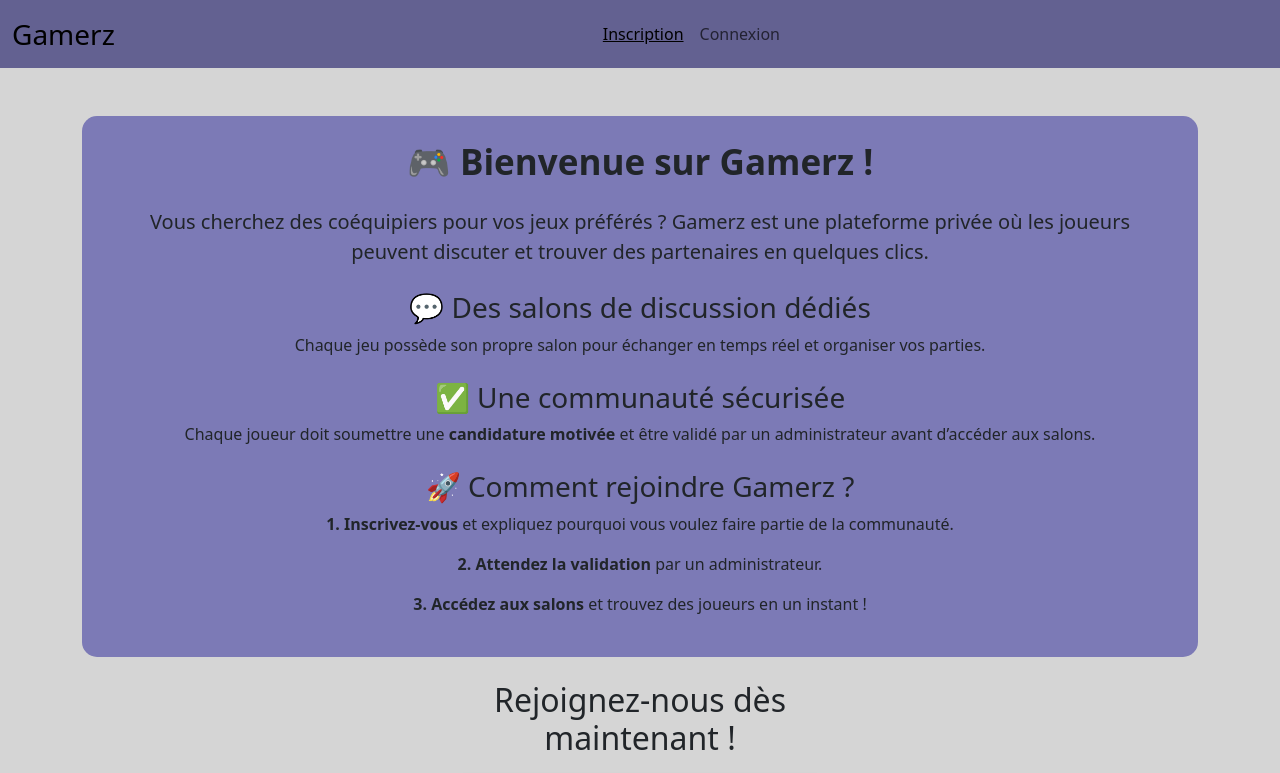
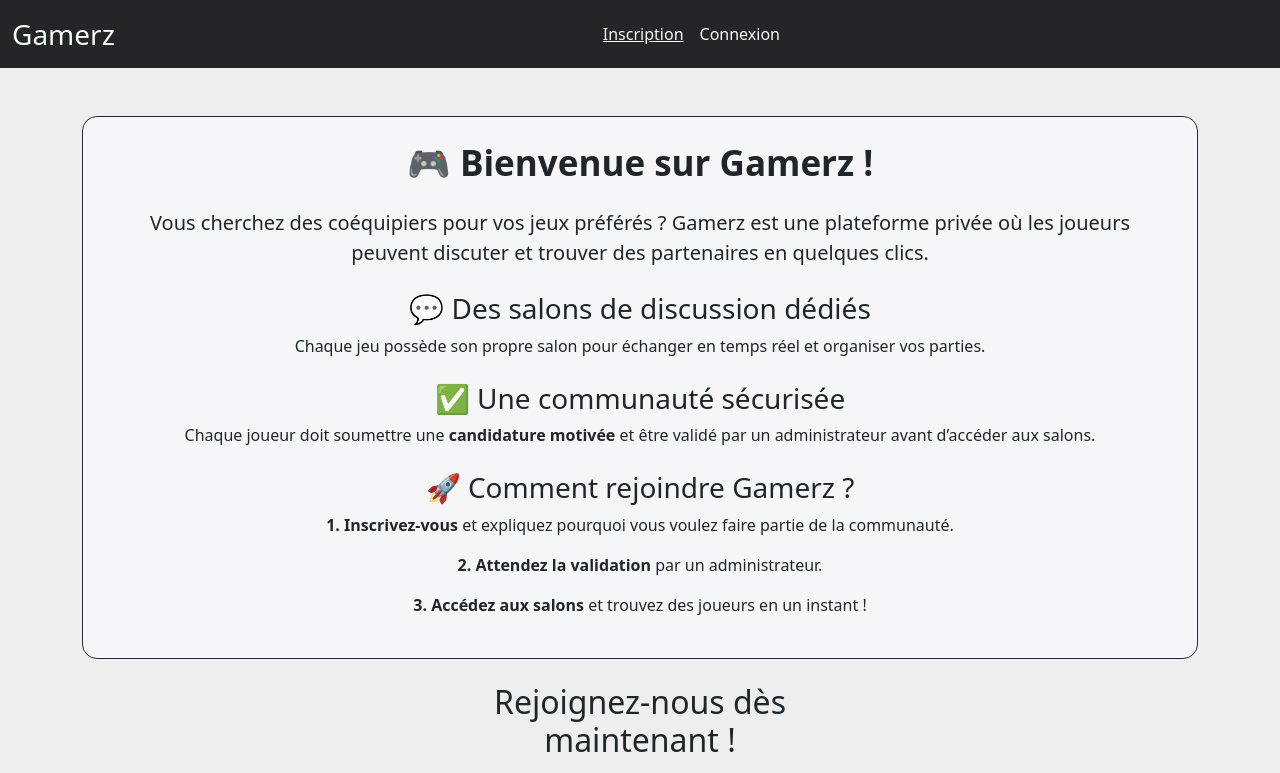
Before and after one commit to 2024-devops-alt-dist/gamerz-mp-ez, a React (Vite) app in the folder front/: page /register in a window 1280 px wide. Shown: the top 773 px of the page. Built offline with nearby package versions, Linux system fonts and the light colour scheme; no server answers.

Commit message:
fix: header css

```diff
--- a/front/src/App.css
+++ b/front/src/App.css
@@ -1,5 +1,5 @@
 body {
-  background-color: #d5d5d5;
+  background-color: #efeeee;
 }
 
 .card {
@@ -8,15 +8,16 @@ body {
 
 .active {
   text-decoration: underline;
-  text-decoration-color: #000000;
+  text-decoration-color: #ffffff;
 }
 
 nav {
-  background-color: #636191;
+  background-color: #252527;
+  color: white;
 }
 
 nav a {
-  color: black;
+  color: white;
   text-decoration: none;
 }
 
@@ -28,7 +29,8 @@ h1 {
 }
 
 .home-infos {
-  background-color: #7c7ab6;
+  background-color: #f6f6f8;
+  border: 1px solid #27273a;
   border-radius: 15px;
   padding: 25px;
   margin: auto;
--- a/front/src/components/Header.tsx
+++ b/front/src/components/Header.tsx
@@ -4,7 +4,7 @@ function Header() {
     return (
         <nav className="navbar navbar-expand-lg mb-5">
             <div className="container-fluid">
-                <NavLink to="/" className="navbar-brand fs-3 m-0">Gamerz</NavLink>
+                <NavLink to="/" className="navbar-brand fs-3 m-0 text-light">Gamerz</NavLink>
 
                 <button className="navbar-toggler" type="button" data-bs-toggle="collapse" data-bs-target="#navbarNav" aria-controls="navbarNav" aria-expanded="false" aria-label="Toggle navigation">
                     <span className="navbar-toggler-icon"></span>
@@ -12,8 +12,8 @@ function Header() {
 
                 <div className="collapse navbar-collapse justify-content-center" id="navbarNav">
                     <div className="navbar-nav">
-                        <NavLink to="/register" className="nav-link">Inscription</NavLink>
-                        <NavLink to="/login" className="nav-link">Connexion</NavLink>
+                        <NavLink to="/register" className="nav-link text-light">Inscription</NavLink>
+                        <NavLink to="/login" className="nav-link text-light">Connexion</NavLink>
                     </div>
                 </div>
             </div>
```
